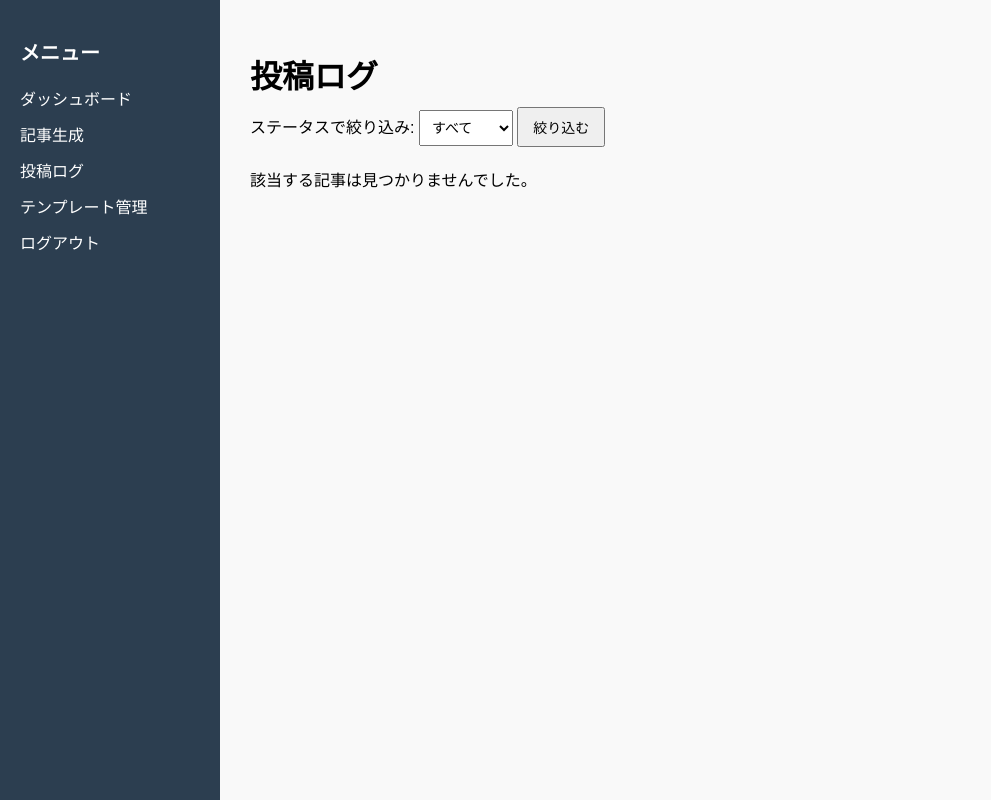
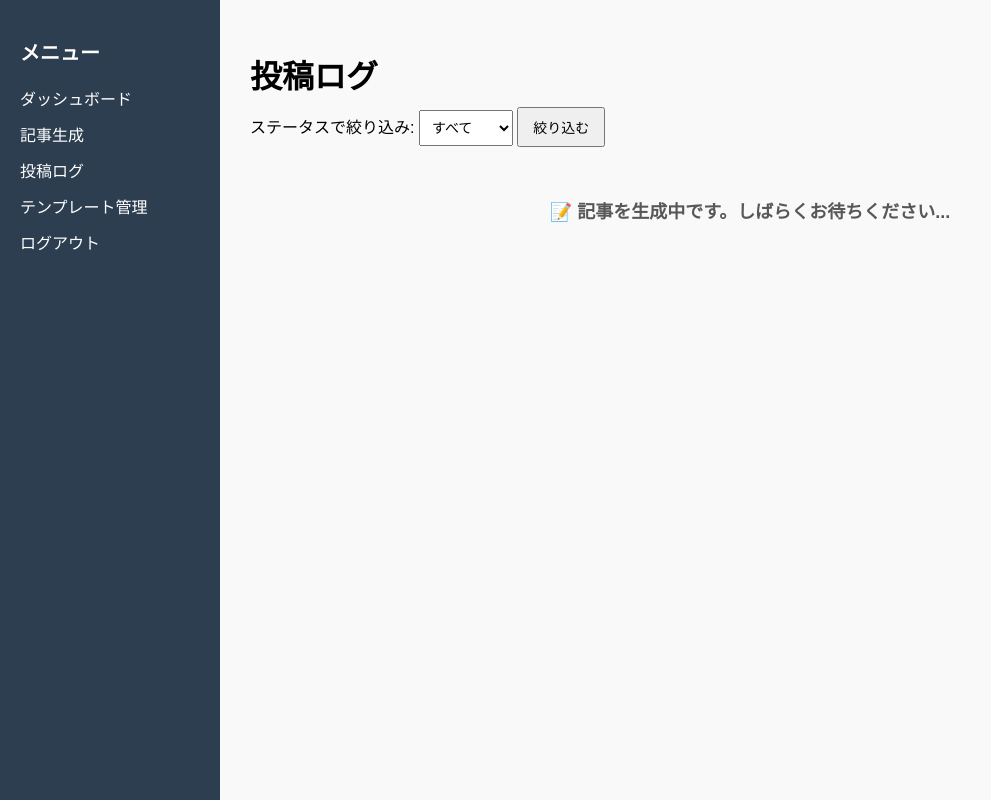
Before and after one commit to ryu-matsu2002/ver8-ai-posting-tool, a Flask app: page /admin/log/1 in a window 1280 px wide. Shown: the whole page, without its empty margins (0-991 px from the left). Run offline with Flask 3, Linux system fonts and the light colour scheme; the visitor is signed in with stand-in values (Sample User, id 1); data that the repository does not hold is empty.

Commit message:
最新の画像エラー修正と投稿安定化対応

```diff
--- a/app/auto_post.py
+++ b/app/auto_post.py
@@ -99,6 +99,28 @@ def generate_and_save_articles(app, keywords, title_prompt, body_prompt, site_id
                 try:
                     print(f"\n▶ キーワード: {keyword}（{n+1}/{article_count}）")
 
+                    scheduled_time = schedule_times[scheduled_index] if scheduled_index < len(schedule_times) else now + timedelta(days=1)
+                    scheduled_index += 1
+
+                    # 🔸ステータス: 生成中で仮登録
+                    pre_post = ScheduledPost(
+                        title="生成中...",
+                        body="",
+                        keyword=keyword,
+                        featured_image=None,
+                        status="生成中",
+                        scheduled_time=scheduled_time,
+                        created_at=datetime.utcnow(),
+                        site_url=site_url,
+                        username=username,
+                        app_password=app_password,
+                        user_id=user_id,
+                        site_id=site_id
+                    )
+                    db.session.add(pre_post)
+                    db.session.commit()
+
+                    # 🔸記事生成
                     title_input = title_base_prompt.replace("{{keyword}}", keyword.strip())
                     if title_prompt:
                         title_input += f"\n\n{title_prompt.strip()}"
@@ -137,25 +159,13 @@ def generate_and_save_articles(app, keywords, title_prompt, body_prompt, site_id
                     image_urls = search_images(image_kw, num_images=1)
                     featured_image = image_urls[0] if image_urls else None
 
-                    scheduled_time = schedule_times[scheduled_index] if scheduled_index < len(schedule_times) else now + timedelta(days=1)
-                    scheduled_index += 1
+                    # 🔸レコード更新
+                    pre_post.title = title
+                    pre_post.body = content
+                    pre_post.featured_image = featured_image
+                    pre_post.status = "生成完了"
+                    db.session.commit()
 
-                    post = ScheduledPost(
-                        title=title,
-                        body=content,
-                        keyword=keyword,
-                        featured_image=featured_image,
-                        status="生成完了",
-                        scheduled_time=scheduled_time,
-                        created_at=datetime.utcnow(),
-                        site_url=site_url,
-                        username=username,
-                        app_password=app_password,
-                        user_id=user_id,
-                        site_id=site_id
-                    )
-                    db.session.add(post)
-                    db.session.commit()
                     print(f"✅ 保存完了: {title}")
                     time.sleep(5)
 
--- a/app/routes.py
+++ b/app/routes.py
@@ -62,7 +62,7 @@ def auto_post():
 
     return render_template('auto_post.html', form=form, sites=sites, prompt_templates=templates)
 
-# ✅ 投稿ログ
+# ✅ 投稿ログ（ステータス選択も反映）
 @routes_bp.route('/admin/log/<int:site_id>')
 @login_required
 def admin_log(site_id):
@@ -72,7 +72,8 @@ def admin_log(site_id):
     if filter_status:
         query = query.filter_by(status=filter_status)
 
-    posts = query.order_by(ScheduledPost.scheduled_time.asc()).all()
+    # ⬇ 投稿は作成日時の降順（新しい順）で表示
+    posts = query.order_by(ScheduledPost.created_at.desc()).all()
     jst = pytz.timezone("Asia/Tokyo")
     return render_template('admin_log.html', posts=posts, jst=jst, site_id=site_id, filter_status=filter_status)
 
--- a/app/templates/admin_log.html
+++ b/app/templates/admin_log.html
@@ -1,4 +1,3 @@
-<!-- templates/admin_log.html -->
 <!DOCTYPE html>
 <html lang="ja">
 <head>
@@ -78,6 +77,7 @@
         .status-未投稿 { color: orange; font-weight: bold; }
         .status-生成完了 { color: blue; font-weight: bold; }
         .status-投稿済み { color: green; font-weight: bold; }
+        .status-生成中 { color: purple; font-weight: bold; }
 
         .action-buttons a {
             margin-right: 8px;
@@ -87,7 +87,29 @@
         .action-buttons a:hover {
             text-decoration: underline;
         }
+
+        .generating {
+            padding: 30px;
+            font-size: 18px;
+            font-weight: bold;
+            color: #555;
+            text-align: center;
+            animation: pulse 1.5s infinite;
+        }
+
+        @keyframes pulse {
+            0% { opacity: 0.5; }
+            50% { opacity: 1; }
+            100% { opacity: 0.5; }
+        }
     </style>
+
+    <!-- 🔄 5秒ごとに自動リロード -->
+    <script>
+        setInterval(() => {
+            window.location.reload();
+        }, 5000);
+    </script>
 </head>
 <body>
 
@@ -109,6 +131,7 @@
             <label for="status">ステータスで絞り込み:</label>
             <select name="status" id="status">
                 <option value="">すべて</option>
+                <option value="生成中" {% if filter_status == '生成中' %}selected{% endif %}>生成中</option>
                 <option value="未投稿" {% if filter_status == '未投稿' %}selected{% endif %}>未投稿</option>
                 <option value="生成完了" {% if filter_status == '生成完了' %}selected{% endif %}>生成完了</option>
                 <option value="投稿済み" {% if filter_status == '投稿済み' %}selected{% endif %}>投稿済み</option>
@@ -152,7 +175,7 @@
                 </tbody>
             </table>
         {% else %}
-            <p>該当する記事は見つかりませんでした。</p>
+            <div class="generating">📝 記事を生成中です。しばらくお待ちください...</div>
         {% endif %}
     </div>
 </body>
```
Also changed, not shown: app/admin_log.py (+11 -2 lines).
